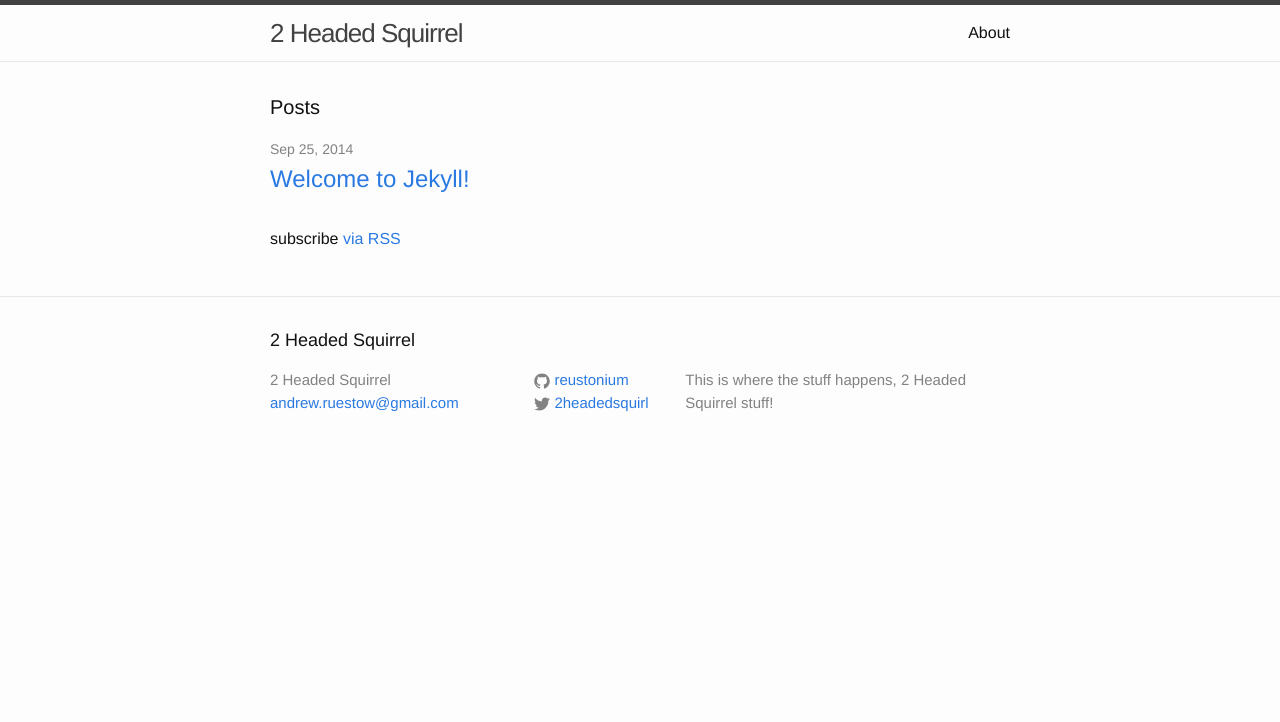
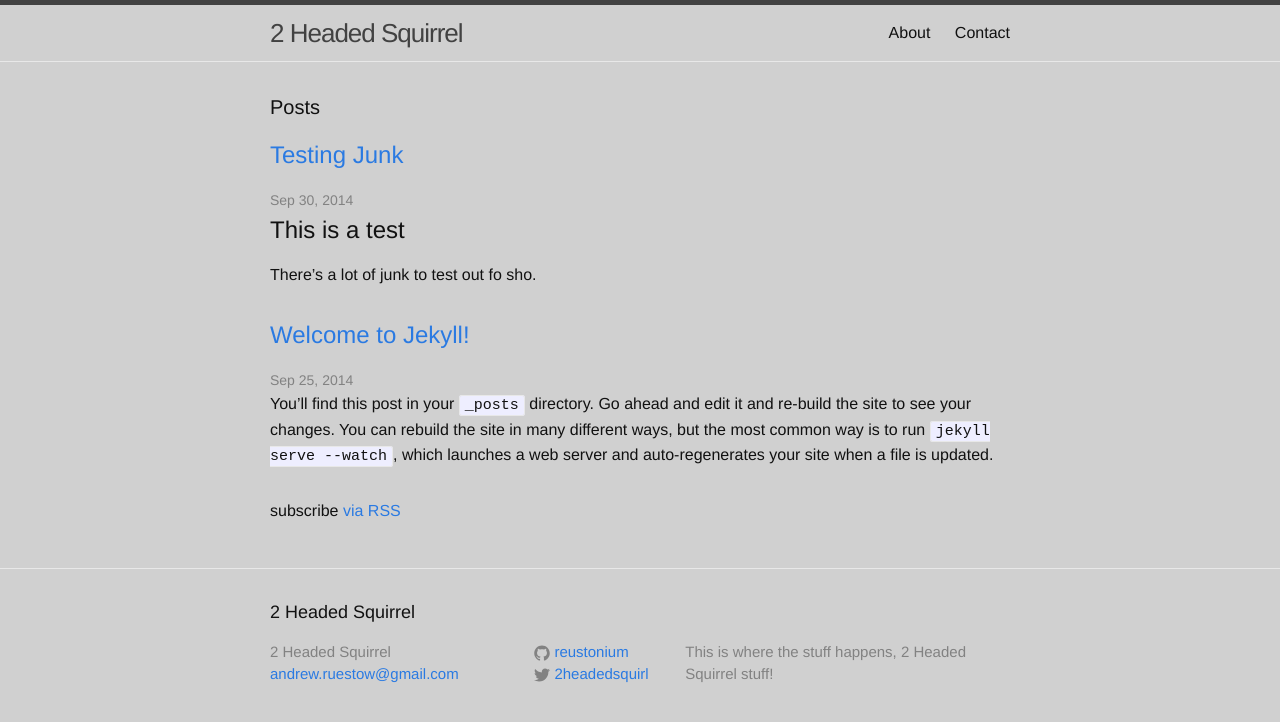
Before and after one commit to reustonium/2headedsquirrel.com, a Jekyll site: the page built from index.html, in a window 1280 px wide. Shown: the top 722 px of the page. Built offline with Jekyll 4.4.1, drawn with Linux system fonts in a browser that asks for light colours.

Commit message:
messing around

```diff
--- /dev/null
+++ b/_posts/2014-09-30-testing-out-stuffz.md
@@ -0,0 +1,18 @@
+---
+layout: post
+title:  "Testing Junk"
+date:   2014-09-30 15:27:08
+category: garbage
+---
+## This is a test
+There's a lot of junk to test out fo sho.
+
+# Like
+
+## Headers
+
+### n Stuff
+
+![this is a thing](/assets/pfa1.png)
+
+carry on...
--- a/css/main.scss
+++ b/css/main.scss
@@ -14,7 +14,7 @@ $base-line-height: 1.5;
 $spacing-unit:     30px;
 
 $text-color:       #111;
-$background-color: #fdfdfd;
+$background-color: #d0d0d0;
 $brand-color:      #2a7ae2;
 
 $grey-color:       #828282;
--- a/index.html
+++ b/index.html
@@ -9,11 +9,11 @@ layout: default
   <ul class="post-list">
     {% for post in site.posts %}
       <li>
-        <span class="post-meta">{{ post.date | date: "%b %-d, %Y" }}</span>
-
         <h2>
           <a class="post-link" href="{{ post.url | prepend: site.baseurl }}">{{ post.title }}</a>
         </h2>
+        <span class="post-meta">{{ post.date | date: "%b %-d, %Y" }}</span>
+        {{post.excerpt}}
       </li>
     {% endfor %}
   </ul>
```
Also changed, not shown: contact.md (added, +7 -0 lines), _config.yml (line endings or trailing spaces), _posts/2014-09-25-welcome-to-jekyll.md (renamed from _posts/2014-09-25-welcome-to-jekyll.markdown), assets/pfa1.png (added).
